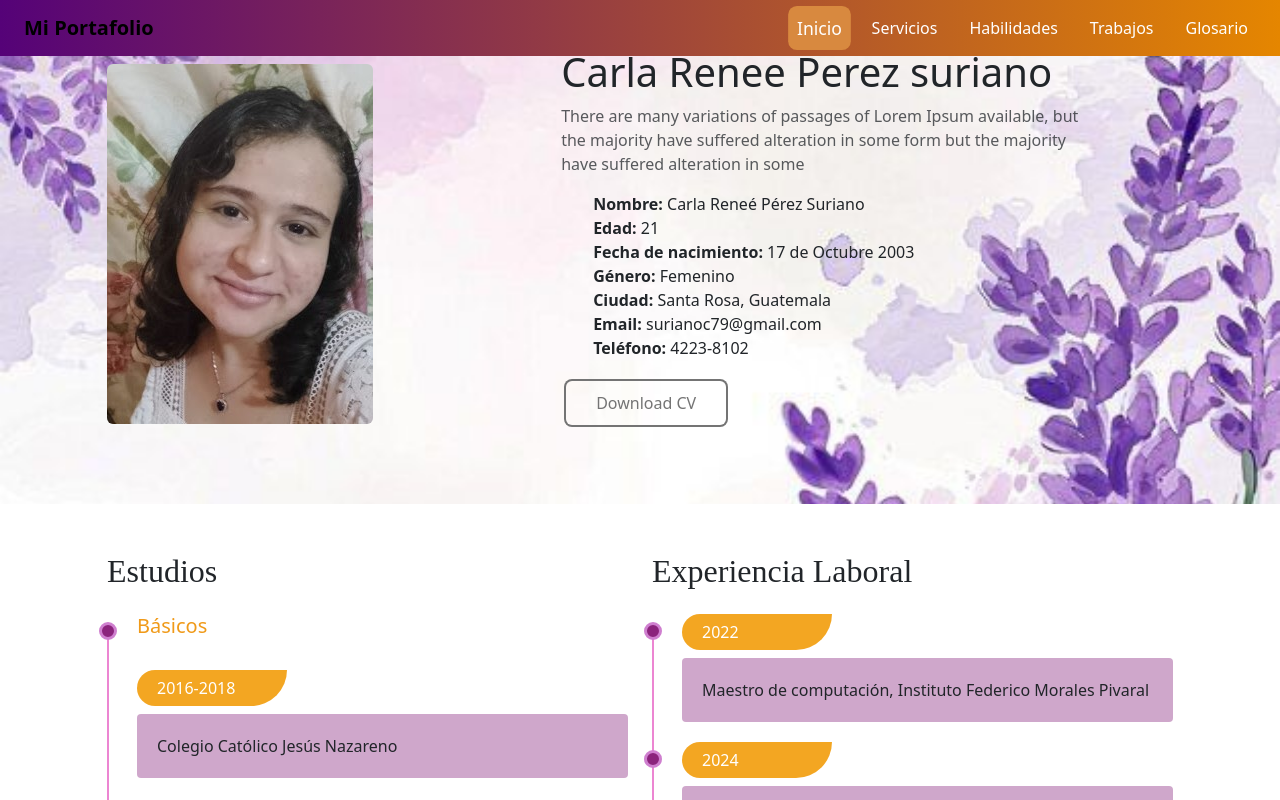
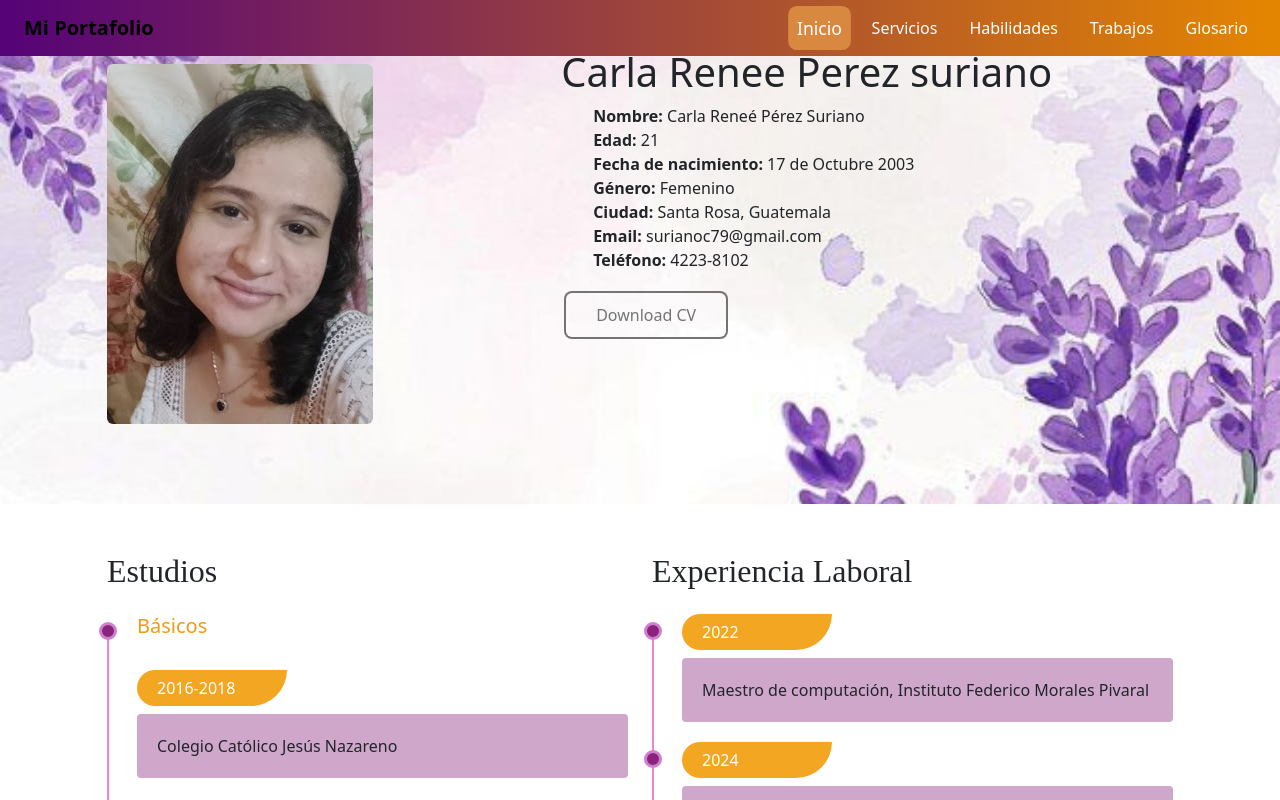
Before and after one commit to Carla2003Perez/Portafoliocarla, a React (Create React App) app: page / in a window 1280 px wide. Shown: the top 800 px of the page. Built offline with nearby package versions, Linux system fonts and the light colour scheme.

Commit message:
detalles finales2

```diff
--- a/src/components/Navbar.js
+++ b/src/components/Navbar.js
@@ -43,7 +43,7 @@ function Navbar() {
         <div className="col-lg-6 offset-lg-1 wow fadeInRight">
           <h1 className="fw-light">Carla Renee Perez suriano</h1>
 
-          <p className="text-muted">There are many variations of passages of Lorem Ipsum available, but the majority have suffered alteration in some form but the majority have suffered alteration in some</p>
+
           <ul className="theme-list">
             <li className="list-group-item"><strong>Nombre:</strong> Carla Reneé Pérez Suriano</li>
                 <li className="list-group-item"><strong>Edad:</strong> 21</li>
```
